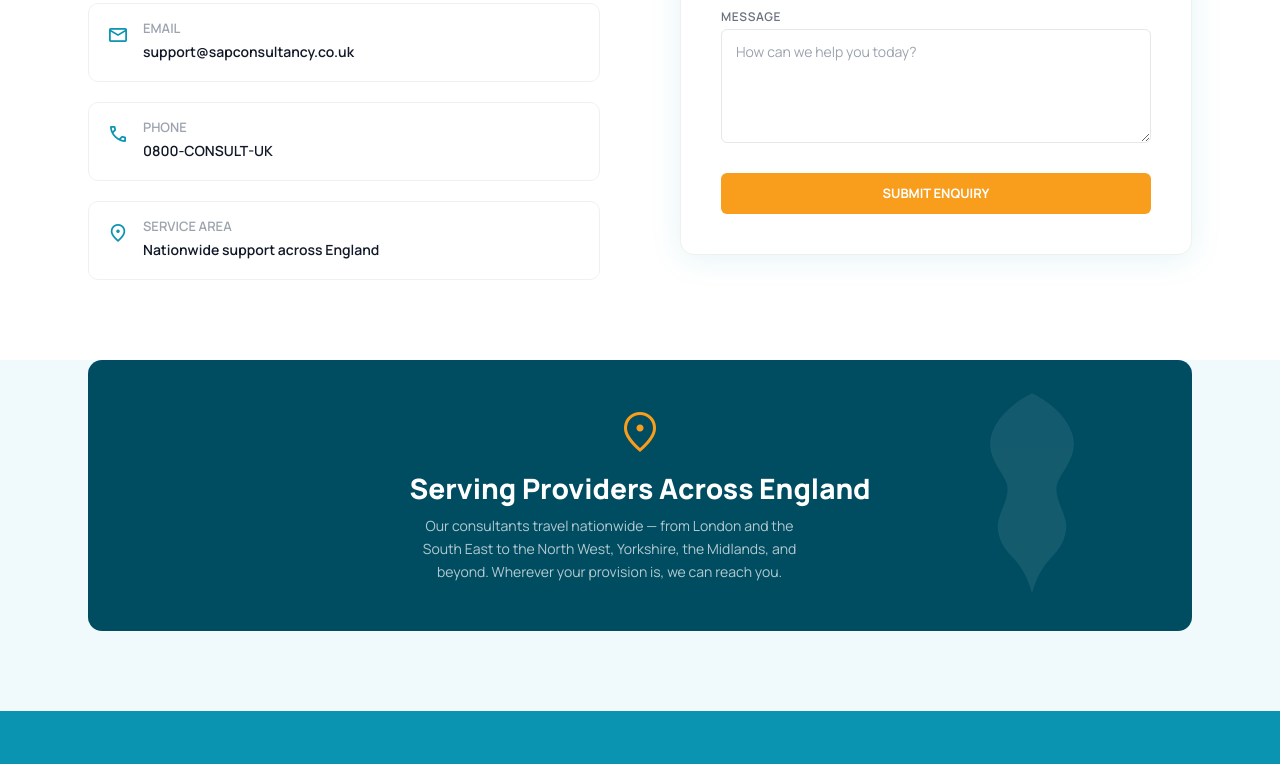
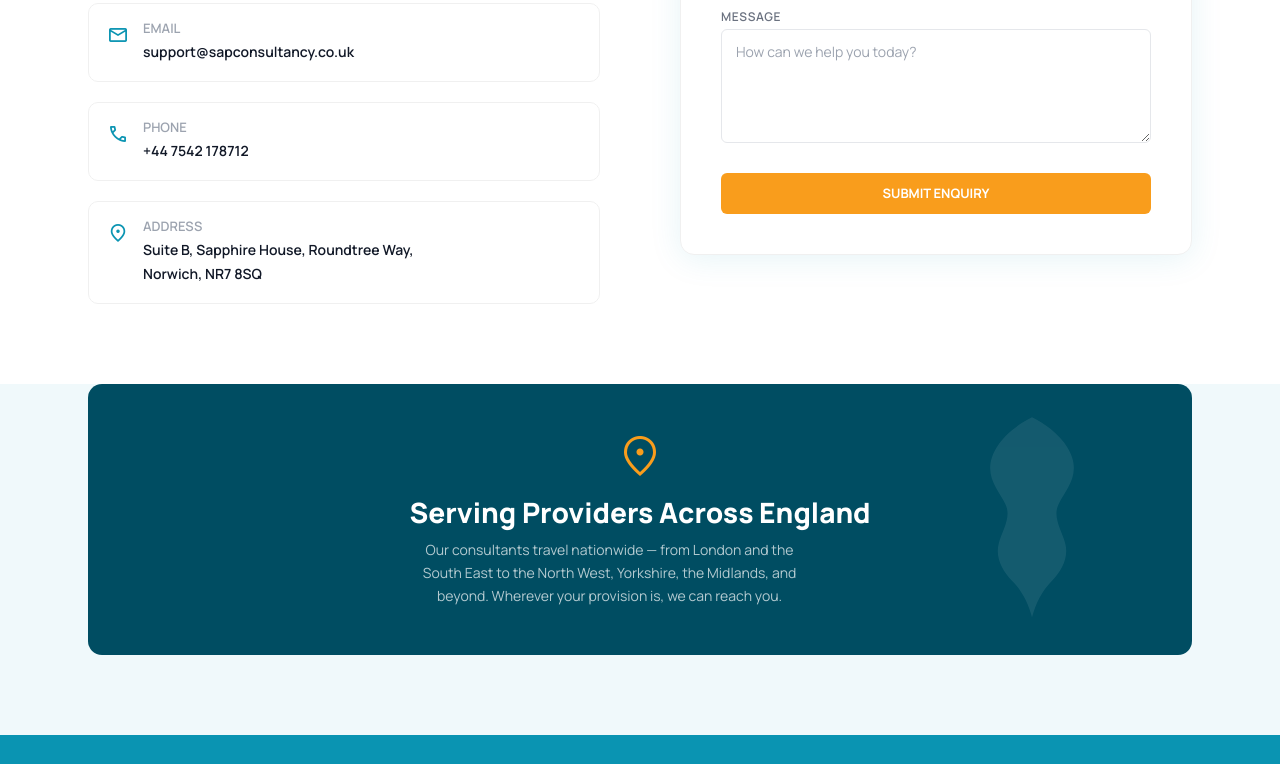
Before and after one commit to Ricki100/SAP, a plain HTML site: page contact.html in a window 1280 px wide. Shown: the part 824-1588 px from the top of the page. Drawn offline with nearby package versions, Linux system fonts and the light colour scheme.

Commit message:
contacts amended

```diff
--- a/contact.html
+++ b/contact.html
@@ -59,14 +59,14 @@
           <span class="material-symbols-outlined" style="color:#0a94b2;font-size:22px;flex-shrink:0;margin-top:2px;">phone</span>
           <div>
             <div style="font:600 13px/1 'Manrope',sans-serif;color:#9ca3af;margin-bottom:4px;">PHONE</div>
-            <span style="font:600 14px/1.3 'Manrope',sans-serif;color:#111827;">0800-CONSULT-UK</span>
+            <span style="font:600 14px/1.3 'Manrope',sans-serif;color:#111827;">+44 7542 178712</span>
           </div>
         </div>
         <div style="display:flex;align-items:flex-start;gap:14px;padding:18px;border-radius:10px;border:1px solid #f0f0f0;">
           <span class="material-symbols-outlined" style="color:#0a94b2;font-size:22px;flex-shrink:0;margin-top:2px;">location_on</span>
           <div>
-            <div style="font:600 13px/1 'Manrope',sans-serif;color:#9ca3af;margin-bottom:4px;">SERVICE AREA</div>
-            <span style="font:600 14px/1.3 'Manrope',sans-serif;color:#111827;">Nationwide support across England</span>
+            <div style="font:600 13px/1 'Manrope',sans-serif;color:#9ca3af;margin-bottom:4px;">ADDRESS</div>
+            <span style="font:600 14px/1.3 'Manrope',sans-serif;color:#111827;">Suite B, Sapphire House, Roundtree Way,<br>Norwich, NR7 8SQ</span>
           </div>
         </div>
       </div>
--- a/sap.js
+++ b/sap.js
@@ -418,7 +418,8 @@ function renderSharedFooter() {
             <ul style="list-style:none;padding:0;margin:0;display:flex;flex-direction:column;gap:16px;">
               <li style="display:flex;align-items:center;gap:10px;"><span class="material-symbols-outlined" style="font-size:18px;color:#f99d1c;flex-shrink:0;">mail</span><span style="font:400 13px/1.4 'Manrope',sans-serif;color:#94a3b8;">support@sapconsultancy.co.uk</span></li>
               <li style="display:flex;align-items:center;gap:10px;"><span class="material-symbols-outlined" style="font-size:18px;color:#f99d1c;flex-shrink:0;">language</span><span style="font:400 13px/1.4 'Manrope',sans-serif;color:#94a3b8;">www.sapconsultancy.co.uk</span></li>
-              <li style="display:flex;align-items:center;gap:10px;"><span class="material-symbols-outlined" style="font-size:18px;color:#f99d1c;flex-shrink:0;">location_on</span><span style="font:400 13px/1.4 'Manrope',sans-serif;color:#94a3b8;">England — Nationwide</span></li>
+              <li style="display:flex;align-items:center;gap:10px;"><span class="material-symbols-outlined" style="font-size:18px;color:#f99d1c;flex-shrink:0;">phone</span><span style="font:400 13px/1.4 'Manrope',sans-serif;color:#94a3b8;">+44 7542 178712</span></li>
+              <li style="display:flex;align-items:flex-start;gap:10px;"><span class="material-symbols-outlined" style="font-size:18px;color:#f99d1c;flex-shrink:0;margin-top:2px;">location_on</span><span style="font:400 13px/1.4 'Manrope',sans-serif;color:#94a3b8;">Suite B, Sapphire House,<br>Roundtree Way, Norwich, NR7 8SQ</span></li>
             </ul>
           </div>
         </div>
```
Also changed, not shown: about-us.html (+1 -1 lines).
